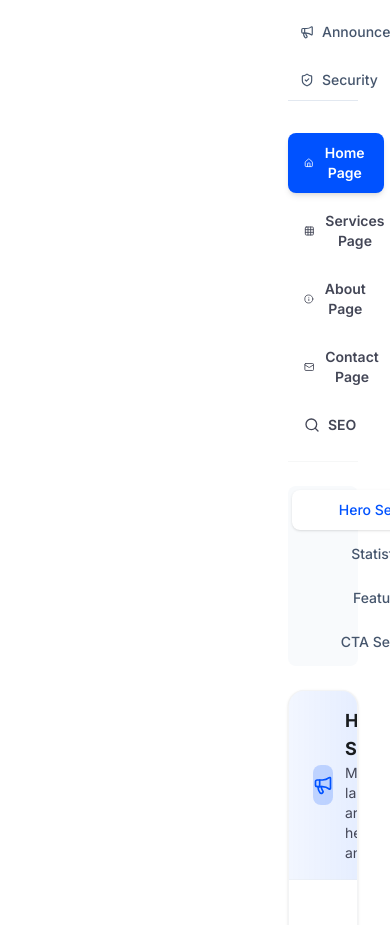
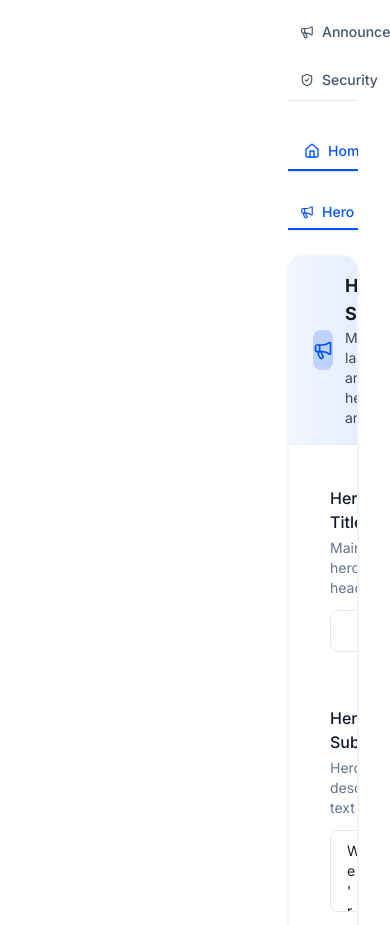
Before and after one commit to md-sonu07/skoolnet, a React (Vite) app: page /dashboard/manager/settings in a window 390 px wide. Shown: the part 1120-2045 px from the top of the page. Built offline with nearby package versions, Linux system fonts and the light colour scheme.

Commit message:
refactor(manager): update landing settings UI layout and labels
Shorten category titles for brevity and capitalize banner style options. Adjust tab navigation to use border-bottom styling with overflow scrolling for better responsiveness. Add minimum width and capitalization class to select inputs.

```diff
--- a/src/pages/manager/Settings.jsx
+++ b/src/pages/manager/Settings.jsx
@@ -188,7 +188,7 @@ const landingSettingsCategories = [
       },
       {
         id: 'mission',
-        title: 'Mission & Vision',
+        title: 'Mission',
         icon: 'rocket_launch',
         description: 'Mission and vision statement section',
         settings: [
@@ -200,7 +200,7 @@ const landingSettingsCategories = [
       },
       {
         id: 'problem',
-        title: 'Problem vs Solution',
+        title: 'Problem',
         icon: 'compare',
         description: 'Problem and solution comparison section',
         settings: [
@@ -285,7 +285,7 @@ const landingSettingsCategories = [
       },
       {
         id: 'cta',
-        title: 'CTA Section',
+        title: 'CTA',
         icon: 'ads_click',
         description: 'Call-to-action section at bottom',
         settings: [
@@ -550,7 +550,7 @@ const settingsCategories = [
       { label: 'Enable Banner', type: 'toggle', enabled: false, description: 'Show announcement banner' },
       { label: 'Banner Text', type: 'text', value: '', description: 'Banner message text' },
       { label: 'Banner Link', type: 'text', value: '', description: 'Banner link URL (optional)' },
-      { label: 'Banner Style', type: 'select', value: 'info', options: ['info', 'success', 'warning', 'error'], description: 'Banner color style' },
+      { label: 'Banner Style', type: 'select', value: 'info', options: ['Info', 'Success', 'Warning', 'Error'], description: 'Banner color style' },
     ]
   },
   {
@@ -628,6 +628,7 @@ export default function ManagerSettings() {
             onChange={(val) => onChange(setting.label, val)}
             options={setting.options?.map(opt => ({ label: opt, value: opt }))}
             placeholder={`Select ${setting.label.toLowerCase()}`}
+            className="min-w-45 captilaize"
           />
         );
       case 'toggle':
@@ -1312,7 +1313,7 @@ export default function ManagerSettings() {
         <div className="w-full">
           {activeCategory.title === 'Landing Website' && (
             <div className="space-y-6">
-              <div className="flex flex-wrap gap-2 border-b border-outline-variant/30 pb-4">
+              <div className="flex gap-2 overflow-x-auto border-b border-slate-200">
                 {landingSettingsCategories.map((category) => (
                   <button
                     key={category.title}
@@ -1320,33 +1321,32 @@ export default function ManagerSettings() {
                       setActiveLandingCategory(category);
                       setActiveHomeSection(category.sections?.[0] || null);
                     }}
-                    className={`px-4 py-2.5 font-semibold text-sm rounded-lg transition-all ${
+                    className={`px-4 py-2 text-sm font-medium whitespace-nowrap border-b-2 transition-all flex items-center gap-2 ${
                       activeLandingCategory.title === category.title
-                        ? 'bg-primary text-white shadow-md'
-                        : 'text-on-surface-variant hover:bg-surface-container hover:text-on-surface'
+                        ? 'border-primary text-primary'
+                        : 'border-transparent text-slate-500 hover:text-slate-700 hover:border-slate-300'
                     }`}
                   >
-                    <div className="flex items-center gap-2">
-                      <AppIcon name={category.icon} size={16} />
-                      {category.title}
-                    </div>
+                    <AppIcon name={category.icon} size={16} />
+                    {category.title}
                   </button>
                 ))}
               </div>
 
               {(activeLandingCategory.title === 'Home Page' || activeLandingCategory.title === 'Services Page' || activeLandingCategory.title === 'About Page' || activeLandingCategory.title === 'Contact Page' || activeLandingCategory.title === 'SEO') && activeLandingCategory.sections && (
                 <>
-                  <div className="bg-slate-50 rounded-xl p-1 flex flex-wrap gap-1">
+                  <div className="flex gap-2 overflow-x-auto border-b border-slate-200">
                     {activeLandingCategory.sections.map((section) => (
                       <button
                         key={section.id}
                         onClick={() => setActiveHomeSection(section)}
-                        className={`flex-1 min-w-[180px] px-4 py-2.5 rounded-lg font-medium text-sm transition-all text-center ${
+                        className={`px-3 py-1.5 text-sm font-medium whitespace-nowrap border-b-2 transition-all flex items-center gap-2 ${
                           activeHomeSection?.id === section.id
-                            ? 'bg-white text-primary shadow-sm'
-                            : 'text-slate-600 hover:text-slate-900 hover:bg-white/50'
+                            ? 'border-primary text-primary'
+                            : 'border-transparent text-slate-500 hover:text-slate-700 hover:border-slate-300'
                         }`}
                       >
+                        <AppIcon name={section.icon} size={14} />
                         {section.title}
                       </button>
                     ))}
```
